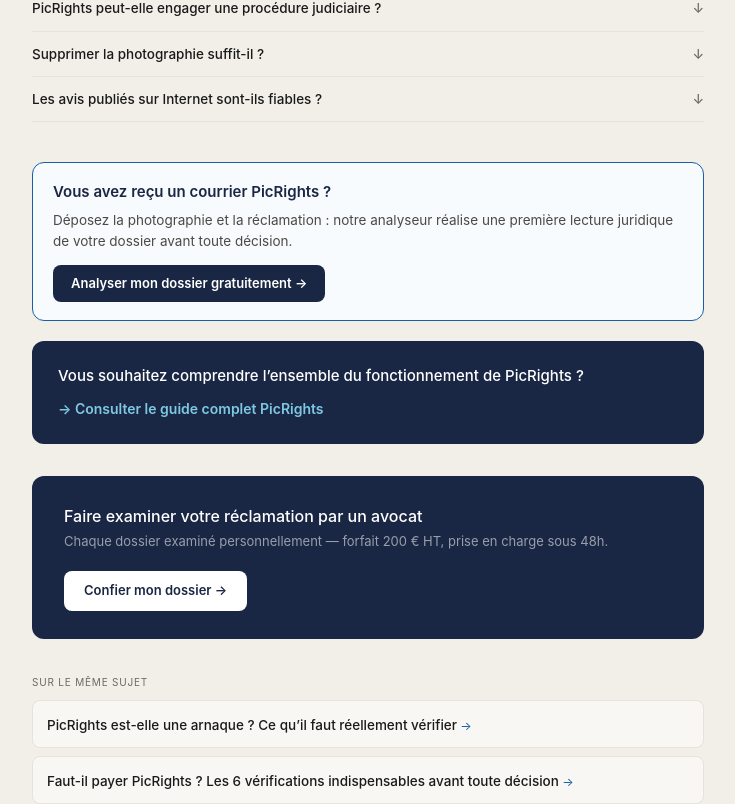
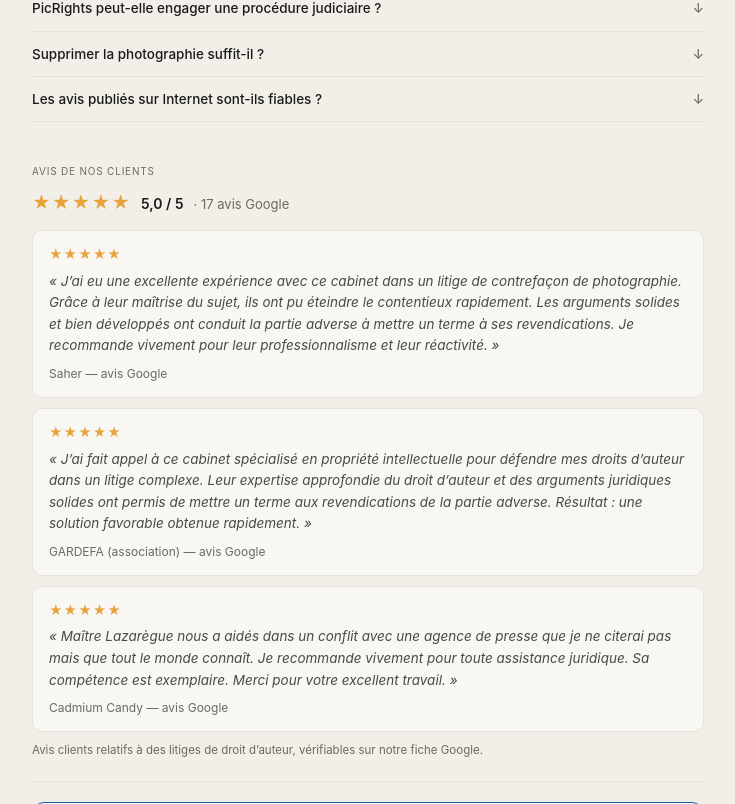
Before and after one commit to Alexandre127/lazaregue-site-picrights, a Next.js app: page /picrights/avis-sur-picrights in a window 1280 px wide. Shown: the part 2036-2840 px from the top of the page, without its empty margins (272-1007 px from the left). Built offline with nearby package versions, Linux system fonts and the light colour scheme.

Commit message:
Section Avis clients topiques (contrefaçon photo / droit d'auteur) sur À propos + page avis PicRights — composant AvisClients réutilisable, sans balisage étoiles

```diff
--- a/app/a-propos/page.js
+++ b/app/a-propos/page.js
@@ -2,6 +2,7 @@
 import Link from 'next/link'
 import CtaBanner from '../components/CtaBanner'
 import Portrait from '../components/Portrait'
+import AvisClients from '../components/AvisClients'
 import BreadcrumbJsonLd from '../components/BreadcrumbJsonLd'
 import JsonLd from '../components/JsonLd'
 
@@ -76,6 +77,8 @@
         </div>
       </div>
 
+      <AvisClients />
+
       <div style={s.block}>
         <div style={s.label}>Contact</div>
         <div style={{ fontSize: 14, color: 'var(--secondary)', lineHeight: 1.9 }}>
--- /dev/null
+++ b/app/components/AvisClients.js
@@ -0,0 +1,30 @@
+// Avis clients — uniquement des avis relatifs aux litiges de droit d'auteur /
+// contrefaçon de photographie (cohérents avec le sujet du site).
+// Affichés en CONTENU, sans balisage AggregateRating/Review (règle Google :
+// pas de balisage d'avis auto-hébergés sur sa propre fiche).
+const REVIEWS = [
+  { name: 'Saher', text: 'J’ai eu une excellente expérience avec ce cabinet dans un litige de contrefaçon de photographie. Grâce à leur maîtrise du sujet, ils ont pu éteindre le contentieux rapidement. Les arguments solides et bien développés ont conduit la partie adverse à mettre un terme à ses revendications. Je recommande vivement pour leur professionnalisme et leur réactivité.' },
+  { name: 'GARDEFA (association)', text: 'J’ai fait appel à ce cabinet spécialisé en propriété intellectuelle pour défendre mes droits d’auteur dans un litige complexe. Leur expertise approfondie du droit d’auteur et des arguments juridiques solides ont permis de mettre un terme aux revendications de la partie adverse. Résultat : une solution favorable obtenue rapidement.' },
+  { name: 'Cadmium Candy', text: 'Maître Lazarègue nous a aidés dans un conflit avec une agence de presse que je ne citerai pas mais que tout le monde connaît. Je recommande vivement pour toute assistance juridique. Sa compétence est exemplaire. Merci pour votre excellent travail.' },
+]
+
+export default function AvisClients({ title = 'Avis clients' }) {
+  return (
+    <div style={{ padding: '22px 0', borderBottom: '0.5px solid var(--border)' }}>
+      <div style={{ fontSize: 10, textTransform: 'uppercase', letterSpacing: '0.08em', color: 'var(--muted)', marginBottom: 10 }}>{title}</div>
+      <div style={{ display: 'flex', alignItems: 'baseline', gap: 10, flexWrap: 'wrap', marginBottom: 14 }}>
+        <span style={{ fontSize: 18, color: '#E8A33D', letterSpacing: 1 }}>★★★★★</span>
+        <span style={{ fontSize: 14, color: 'var(--text)', fontWeight: 600 }}>5,0 / 5</span>
+        <span style={{ fontSize: 13, color: 'var(--muted)' }}>· 17 avis Google</span>
+      </div>
+      {REVIEWS.map((r) => (
+        <div key={r.name} style={{ background: '#F8F7F3', border: '0.5px solid var(--border)', borderRadius: 10, padding: '14px 16px', marginBottom: 10 }}>
+          <div style={{ fontSize: 13, color: '#E8A33D', letterSpacing: 1, marginBottom: 6 }}>★★★★★</div>
+          <p style={{ fontSize: 13.5, color: 'var(--secondary)', lineHeight: 1.6, margin: '0 0 8px', fontStyle: 'italic' }}>« {r.text} »</p>
+          <div style={{ fontSize: 12, color: 'var(--muted)' }}>{r.name} — avis Google</div>
+        </div>
+      ))}
+      <div style={{ fontSize: 11.5, color: 'var(--muted)' }}>Avis clients relatifs à des litiges de droit d’auteur, vérifiables sur notre fiche Google.</div>
+    </div>
+  )
+}
--- a/app/components/guide/ArticleLayout.js
+++ b/app/components/guide/ArticleLayout.js
@@ -10,7 +10,7 @@
 
 // Gabarit d'un article approfondi du guide PicRights.
 // Rappelle toujours la page pilier (« Consulter le guide complet »).
-export default function ArticleLayout({ slug, lead, blocks, faq }) {
+export default function ArticleLayout({ slug, lead, blocks, faq, extra }) {
   const meta = bySlug(slug)
   const related = relatedOf(slug).filter((a) => a.slug !== slug)
   const relatedSlugs = new Set(related.map((a) => a.slug))
@@ -65,6 +65,8 @@
         </div>
       )}
 
+      {extra}
+
       {/* Encadré analyse — porte d'entrée vers l'outil interactif */}
       <div style={{ background: '#F8FBFE', border: '1px solid var(--blue)', borderRadius: 12, padding: '18px 20px', margin: '20px 0' }}>
         <div style={{ fontSize: 15, fontWeight: 600, color: 'var(--navy)', marginBottom: 6 }}>Vous avez reçu un courrier PicRights ?</div>
--- a/app/picrights/avis-sur-picrights/page.js
+++ b/app/picrights/avis-sur-picrights/page.js
@@ -1,4 +1,5 @@
 import ArticleLayout from '../../components/guide/ArticleLayout'
+import AvisClients from '../../components/AvisClients'
 
 export const metadata = {
   title: 'Avis PicRights : faut-il s’inquiéter après une réclamation ?',
@@ -37,5 +38,5 @@
 ]
 
 export default function Page() {
-  return <ArticleLayout slug="avis-sur-picrights" lead={lead} blocks={blocks} faq={faq} />
+  return <ArticleLayout slug="avis-sur-picrights" lead={lead} blocks={blocks} faq={faq} extra={<AvisClients title="Avis de nos clients" />} />
 }
```
